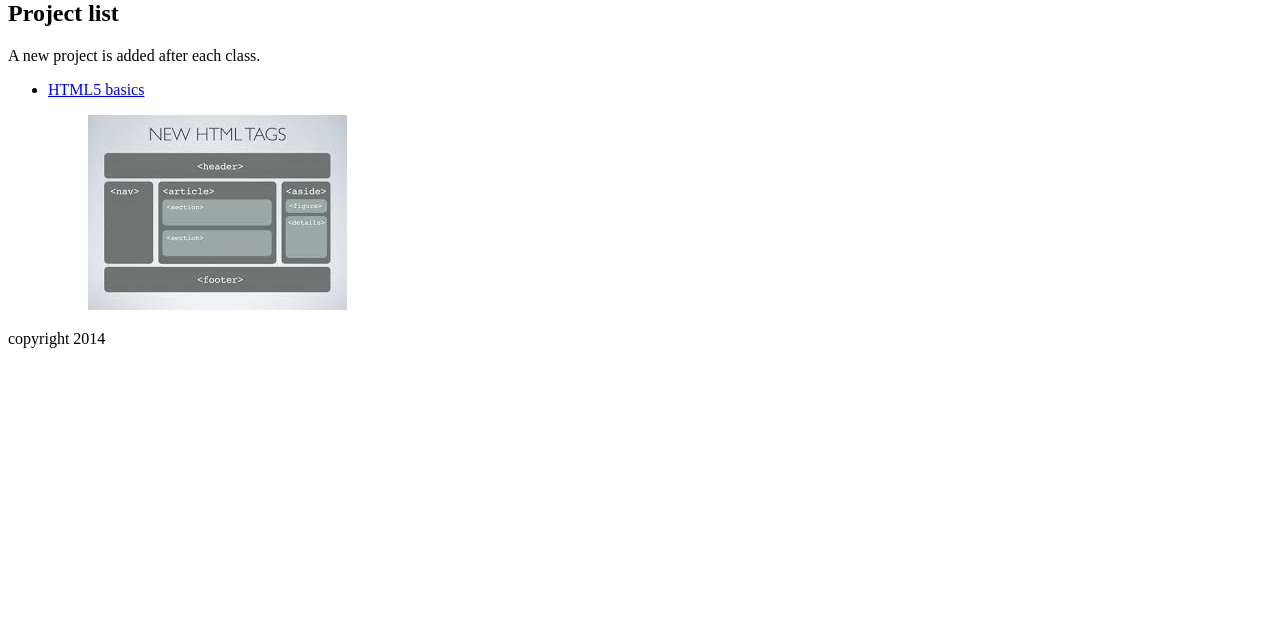
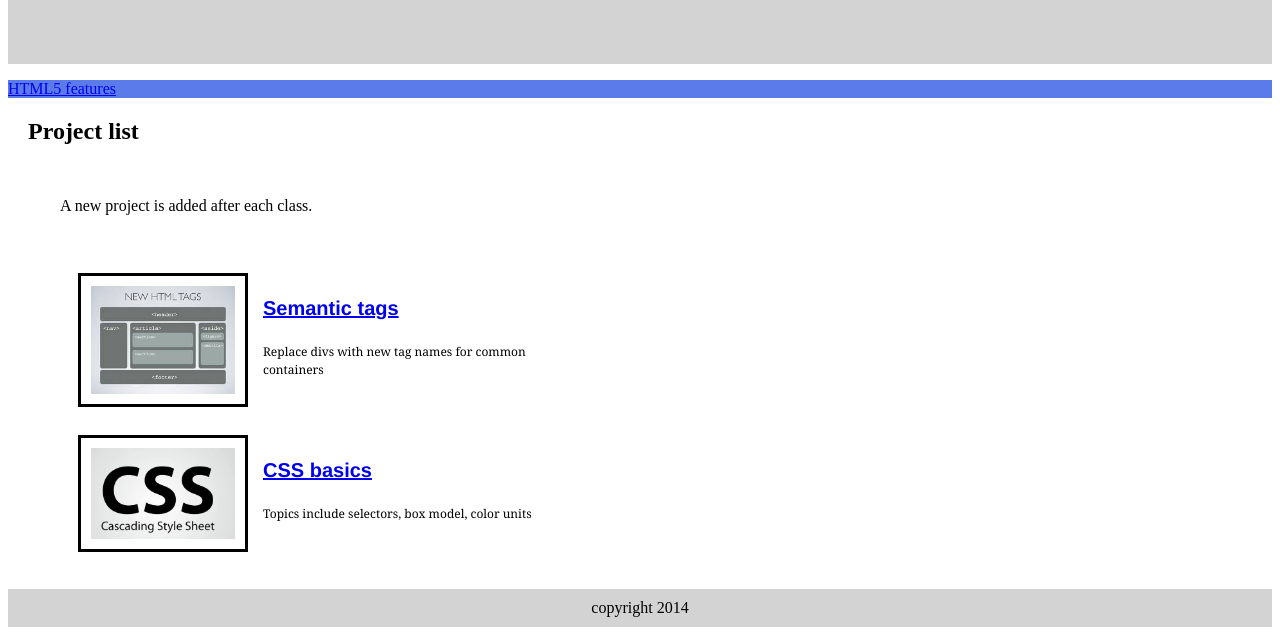
Before and after one commit to bscharp/portfolio, a plain HTML site: page projects.html in a window 1280 px wide. Shown: the part 347-990 px from the top of the page. Before the commit the page ends 800 px from the top, so only its background shows below. Drawn offline with Linux system fonts and the light colour scheme.

Commit message:
added stylesheet

```diff
--- a/projects.html
+++ b/projects.html
@@ -3,14 +3,13 @@
 <head>
   <meta charset="utf-8" />
   <title>Project for HTML5 class</title>
-
-
-
+  <link rel="stylesheet" href="styles/first-stylesheet.css">
 </head>
 <body>
-  <header>
-    <h1>HTML5 Projects </h1>
+  <header >
+    <h1 class="center" >HTML5 Projects </h1>
     <img src="images/html5.jpg" alt="site logo" />
+    <p>   </p>
   </header>
 
   <nav>
@@ -24,11 +23,16 @@
 
     <p>A new project is added after each class.</p>
     <ul>
+      <li >
+        <img src="images/semantic-tags.jpg" />
+        <h3><a href="#">Semantic tags</a></h3>
+        <p>Replace divs with new tag names for common containers</p>
+      </li>
+
       <li>
-        <a href="#">HTML5 basics</a>
-        <figure>
-          <img src="images/semantic-tags.jpg" />
-        </figure>
+        <img src="images/css_cascading_style_sheet.jpg"/>
+        <h3><a href="#">CSS basics</a></h3>
+        <p>Topics include selectors, box model, color units</p>
       </li>
     </ul>
 
@@ -39,7 +43,7 @@
 
   </aside>
 
-  <footer>
+  <footer class="center" >
     <p>copyright 2014 </p>
   </footer>
 
--- /dev/null
+++ b/styles/first-stylesheet.css
@@ -0,0 +1,58 @@
+/*                        */
+/*    class selectors     */
+/*                        */
+.center {text-align: center }
+
+
+/*                        */
+/*  tag name selectors    */
+/*                        */
+nav {background-color: rgb(92,123,235); }
+
+img {border: 3px solid black;
+     display: block;
+     margin-left: auto;
+     margin-right: auto;
+     padding: 10px;
+}
+
+header img {max-width: 30%;}
+
+ul img {max-width: 30%;}
+
+header {background-color: lightgray; }
+
+footer {background-color: lightgray; }
+
+footer p { padding-top: 10px;
+           padding-bottom: 10px;
+}
+
+article { margin: 20px; }
+
+ul { list-style-type: none;
+     width: 500px;
+}
+
+h3 { font: bold 20px/1.5 Helvetica, Verdana, sans-serif; }
+
+li img { float: left;
+         margin: 0 15px 0 0;
+}
+
+li p { font: 200 12px/1.5 Georgia, Times New Roman, serif;
+       padding-top: 0;
+}
+
+li {
+  padding: 10px;
+  overflow: auto;
+}
+
+p { padding: 2em; }
+
+
+/*                        */
+/*    id selectors        */
+/*                        */
+#blue {border: 3px solid green; }
```
Also changed, not shown: features.html (+1 -0 lines), images/css_cascading_style_sheet.jpg (added).
